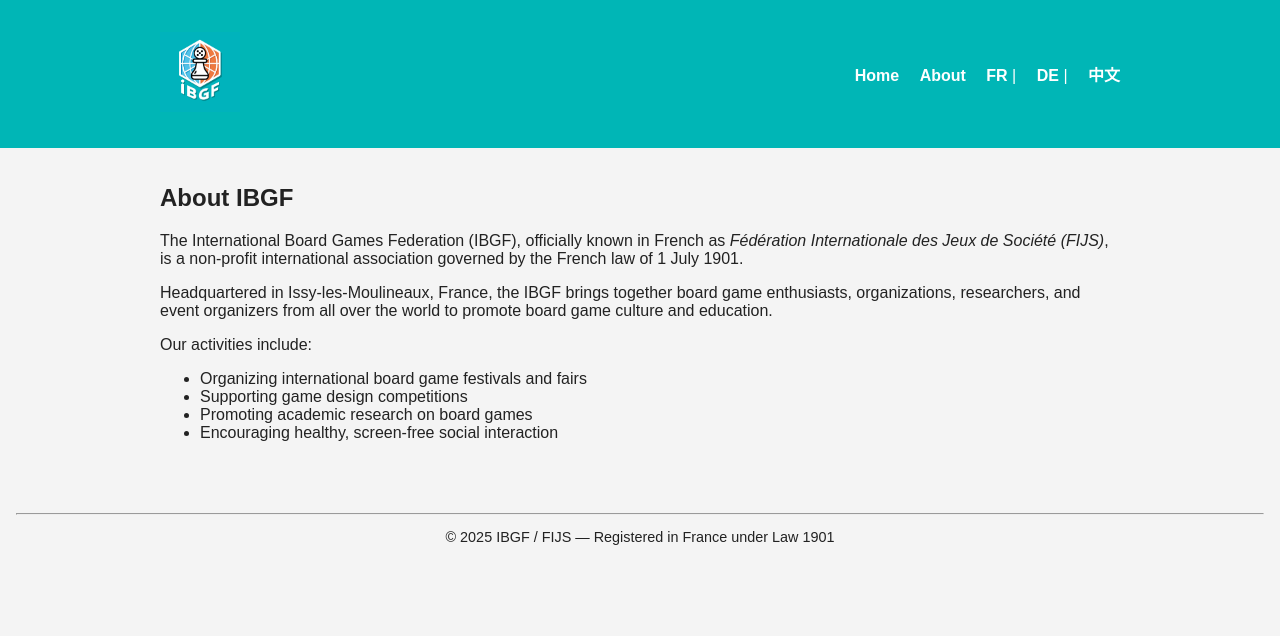
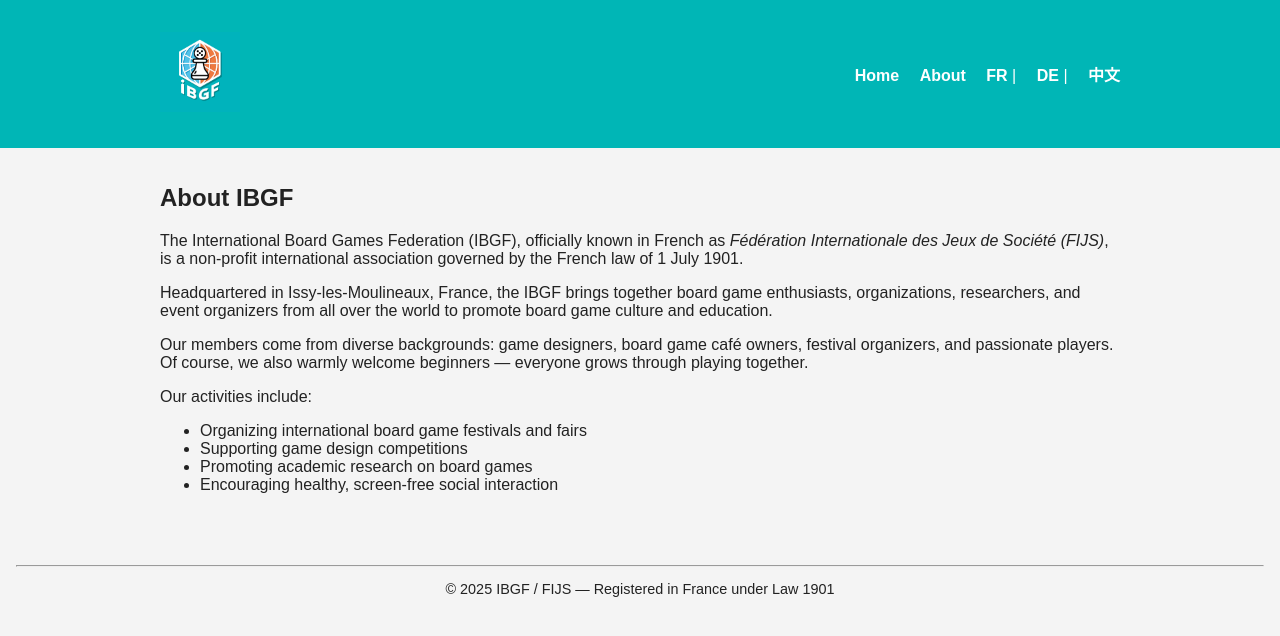
Before and after one commit to ibgf/ibgf, a Jekyll site: the page built from about.md, in a window 1280 px wide. Shown: the top 636 px of the page. Built offline with Jekyll 4.4.1, drawn with Linux system fonts in a browser that asks for light colours.

Commit message:
Update about.md

```diff
--- a/about.md
+++ b/about.md
@@ -10,6 +10,8 @@ The International Board Games Federation (IBGF), officially known in French as *
 
 Headquartered in Issy-les-Moulineaux, France, the IBGF brings together board game enthusiasts, organizations, researchers, and event organizers from all over the world to promote board game culture and education.
 
+Our members come from diverse backgrounds: game designers, board game café owners, festival organizers, and passionate players. Of course, we also warmly welcome beginners — everyone grows through playing together.
+
 Our activities include:
 - Organizing international board game festivals and fairs
 - Supporting game design competitions
```
